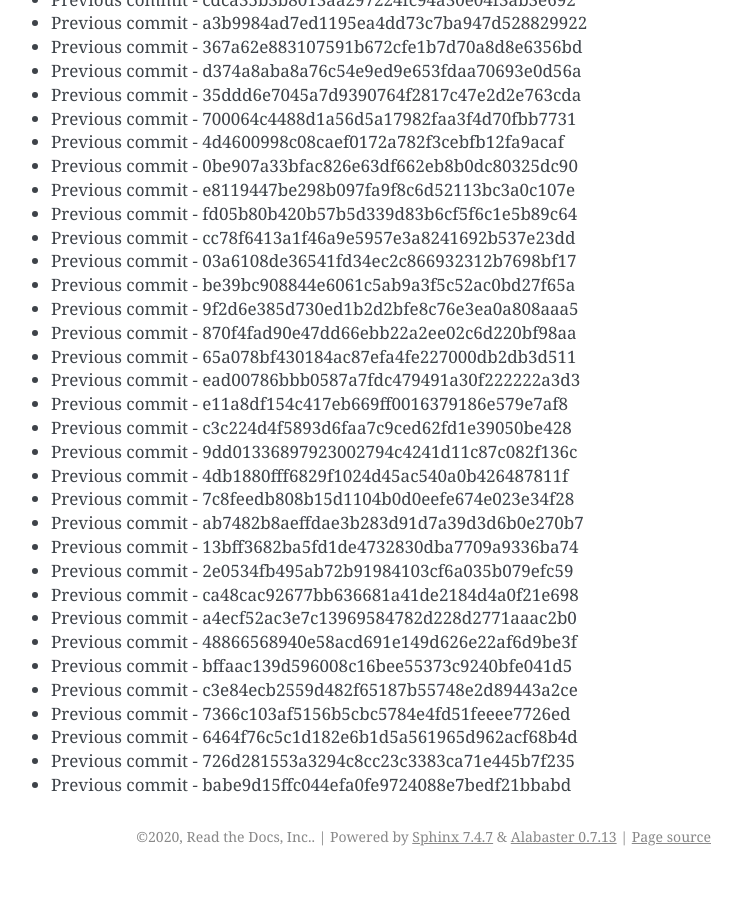
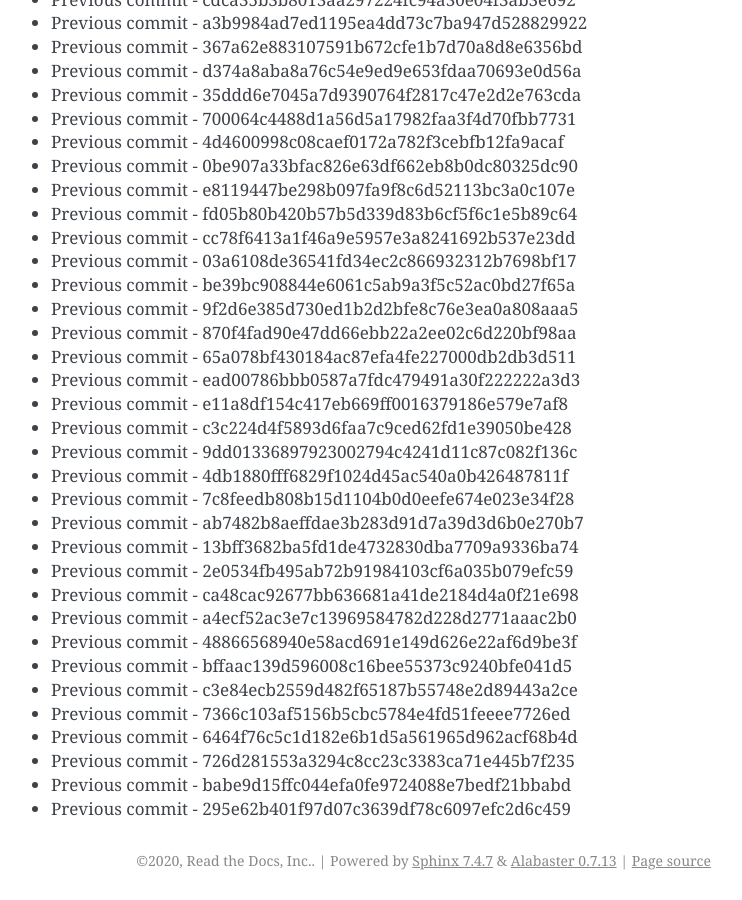
Before and after one commit to readthedocs/rtd-git-stresstest, a Sphinx documentation site: the page built from docs/updates.rst, in a window 1280 px wide and 900 px high, scrolled down 2750 px. Shown: the whole window, without its empty margins (399-1141 px from the left). Built offline with Sphinx 7.4.7, drawn with Linux system fonts in a browser that asks for light colours; before the commit the page ends 3626 px from its top, so only the background shows below that.

Commit message:
Generating commit from previous: 295e62b401f97d07c3639df78c6097efc2d6c459

```diff
--- a/docs/updates.rst
+++ b/docs/updates.rst
@@ -147,3 +147,4 @@ It can be tested for any performance characteristics.
 * Previous commit - 6464f76c5c1d182e6b1d5a561965d962acf68b4d
 * Previous commit - 726d281553a3294c8cc23c3383ca71e445b7f235
 * Previous commit - babe9d15ffc044efa0fe9724088e7bedf21bbabd
+* Previous commit - 295e62b401f97d07c3639df78c6097efc2d6c459
```
